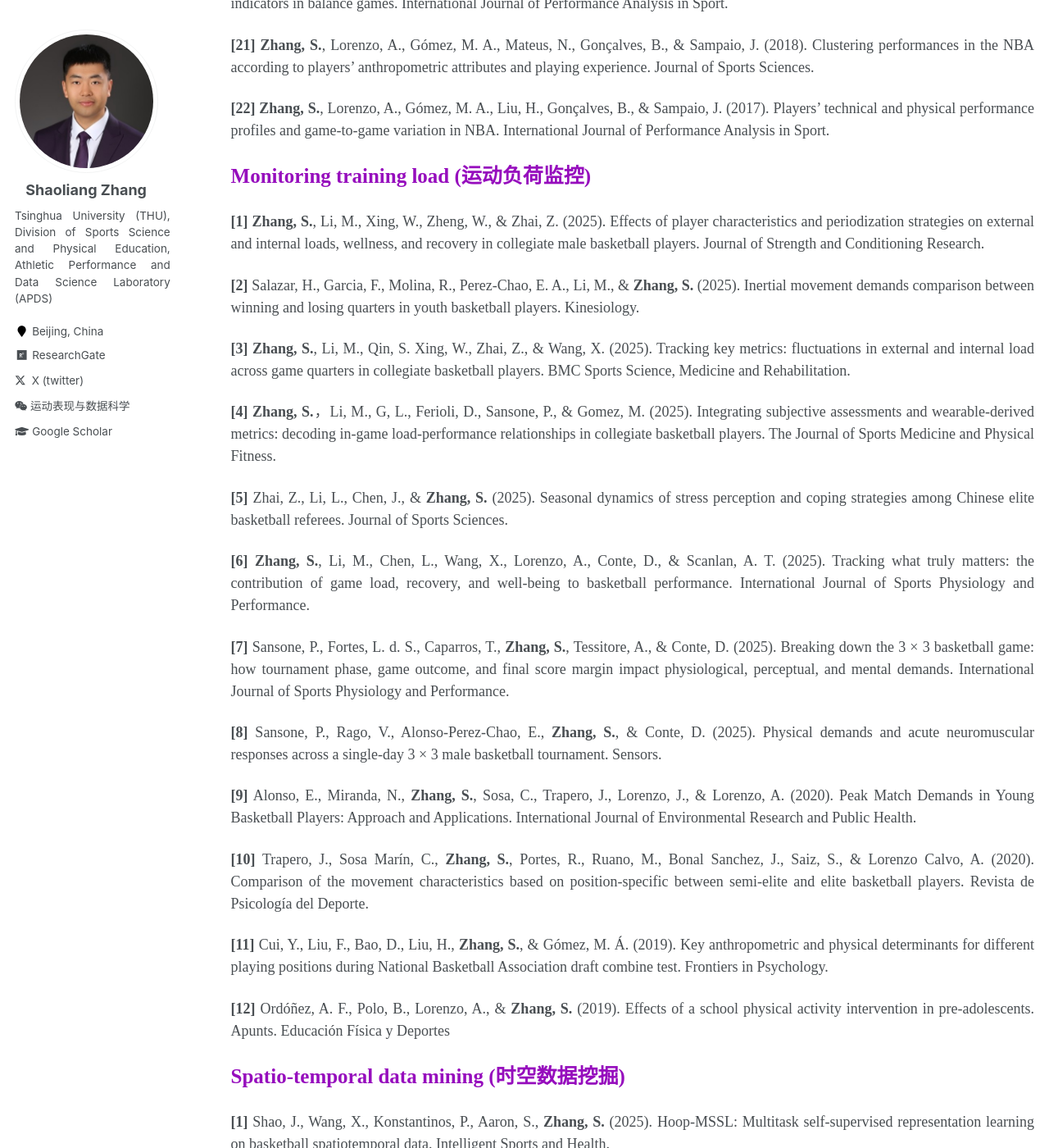
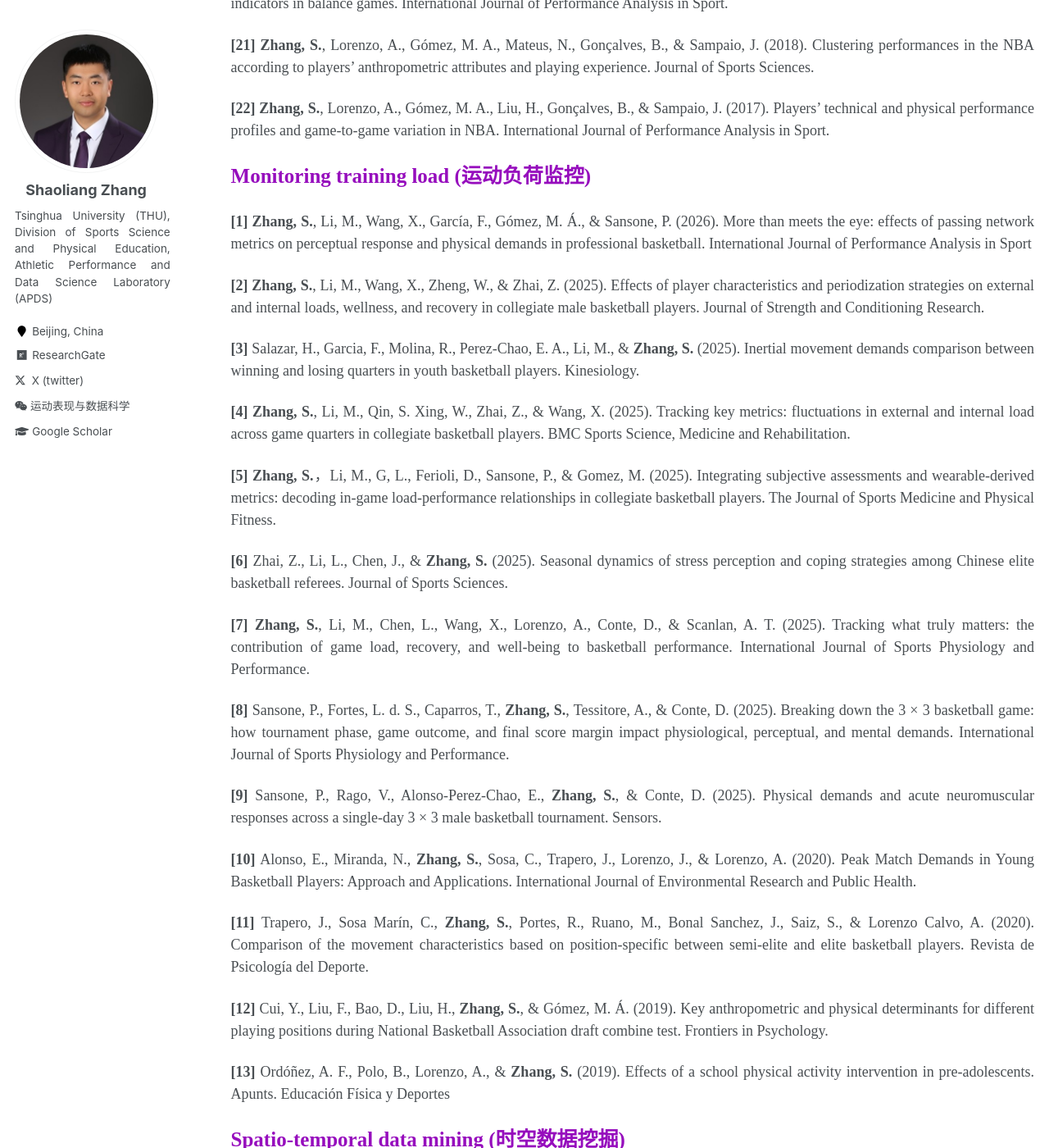
Before and after one commit to sportssuper/ZSL, a Jekyll site: the page built from _pages/publications.md, in a window 1280 px wide and 1400 px high, scrolled down 1807 px. Shown: the whole window at 82% size. Built offline with Jekyll 4.4.1, drawn with Linux system fonts in a browser that asks for light colours; a script that is not in the unit is left out.

Commit message:
Update publications.md

```diff
--- a/_pages/publications.md
+++ b/_pages/publications.md
@@ -82,29 +82,31 @@ author_profile: true
 
 <span style="color: #960DBD; font-weight: bold; font-size: 25px;">Monitoring training load (运动负荷监控)</span>
 
-**[1]** **Zhang, S.**, Li, M., Xing, W., Zheng, W., & Zhai, Z. (2025). Effects of player characteristics and periodization strategies on external and internal loads, wellness, and recovery in collegiate male basketball players. Journal of Strength and Conditioning Research.
+**[1]** **Zhang, S.**, Li, M., Wang, X., García, F., Gómez, M. Á., & Sansone, P. (2026). More than meets the eye: effects of passing network metrics on perceptual response and physical demands in professional basketball. International Journal of Performance Analysis in Sport
 
-**[2]** Salazar, H., Garcia, F., Molina, R., Perez-Chao, E. A., Li, M., & **Zhang, S.** (2025). Inertial movement demands comparison between winning and losing quarters in youth basketball players. Kinesiology.
+**[2]** **Zhang, S.**, Li, M., Wang, X., Zheng, W., & Zhai, Z. (2025). Effects of player characteristics and periodization strategies on external and internal loads, wellness, and recovery in collegiate male basketball players. Journal of Strength and Conditioning Research.
 
-**[3]** **Zhang, S.**, Li, M., Qin, S. Xing, W., Zhai, Z., & Wang, X. (2025). Tracking key metrics: fluctuations in external and internal load across game quarters in collegiate basketball players. BMC Sports Science, Medicine and Rehabilitation.
+**[3]** Salazar, H., Garcia, F., Molina, R., Perez-Chao, E. A., Li, M., & **Zhang, S.** (2025). Inertial movement demands comparison between winning and losing quarters in youth basketball players. Kinesiology.
 
-**[4]** **Zhang, S.**，Li, M., G, L., Ferioli, D., Sansone, P., & Gomez, M. (2025). Integrating subjective assessments and wearable-derived metrics: decoding in-game load-performance relationships in collegiate basketball players. The Journal of Sports Medicine and Physical Fitness.
+**[4]** **Zhang, S.**, Li, M., Qin, S. Xing, W., Zhai, Z., & Wang, X. (2025). Tracking key metrics: fluctuations in external and internal load across game quarters in collegiate basketball players. BMC Sports Science, Medicine and Rehabilitation.
 
-**[5]** Zhai, Z., Li, L., Chen, J., & **Zhang, S.** (2025). Seasonal dynamics of stress perception and coping strategies among Chinese elite basketball referees. Journal of Sports Sciences.
+**[5]** **Zhang, S.**，Li, M., G, L., Ferioli, D., Sansone, P., & Gomez, M. (2025). Integrating subjective assessments and wearable-derived metrics: decoding in-game load-performance relationships in collegiate basketball players. The Journal of Sports Medicine and Physical Fitness.
 
-**[6]** **Zhang, S.**, Li, M., Chen, L., Wang, X., Lorenzo, A., Conte, D., & Scanlan, A. T. (2025). Tracking what truly matters: the contribution of game load, recovery, and well-being to basketball performance. International Journal of Sports Physiology and Performance.
+**[6]** Zhai, Z., Li, L., Chen, J., & **Zhang, S.** (2025). Seasonal dynamics of stress perception and coping strategies among Chinese elite basketball referees. Journal of Sports Sciences.
 
-**[7]** Sansone, P., Fortes, L. d. S., Caparros, T., **Zhang, S.**, Tessitore, A., & Conte, D. (2025). Breaking down the 3 × 3 basketball game: how tournament phase, game outcome, and final score margin impact physiological, perceptual, and mental demands. International Journal of Sports Physiology and Performance.
+**[7]** **Zhang, S.**, Li, M., Chen, L., Wang, X., Lorenzo, A., Conte, D., & Scanlan, A. T. (2025). Tracking what truly matters: the contribution of game load, recovery, and well-being to basketball performance. International Journal of Sports Physiology and Performance.
 
-**[8]** Sansone, P., Rago, V., Alonso-Perez-Chao, E., **Zhang, S.**, & Conte, D. (2025). Physical demands and acute neuromuscular responses across a single-day 3 × 3 male basketball tournament. Sensors.
+**[8]** Sansone, P., Fortes, L. d. S., Caparros, T., **Zhang, S.**, Tessitore, A., & Conte, D. (2025). Breaking down the 3 × 3 basketball game: how tournament phase, game outcome, and final score margin impact physiological, perceptual, and mental demands. International Journal of Sports Physiology and Performance.
 
-**[9]** Alonso, E., Miranda, N., **Zhang, S.**, Sosa, C., Trapero, J., Lorenzo, J., & Lorenzo, A. (2020). Peak Match Demands in Young Basketball Players: Approach and Applications. International Journal of Environmental Research and Public Health.
+**[9]** Sansone, P., Rago, V., Alonso-Perez-Chao, E., **Zhang, S.**, & Conte, D. (2025). Physical demands and acute neuromuscular responses across a single-day 3 × 3 male basketball tournament. Sensors.
 
-**[10]** Trapero, J., Sosa Marín, C., **Zhang, S.**, Portes, R., Ruano, M., Bonal Sanchez, J., Saiz, S., & Lorenzo Calvo, A. (2020). Comparison of the movement characteristics based on position-specific between semi-elite and elite basketball players. Revista de Psicología del Deporte.
+**[10]** Alonso, E., Miranda, N., **Zhang, S.**, Sosa, C., Trapero, J., Lorenzo, J., & Lorenzo, A. (2020). Peak Match Demands in Young Basketball Players: Approach and Applications. International Journal of Environmental Research and Public Health.
 
-**[11]** Cui, Y., Liu, F., Bao, D., Liu, H., **Zhang, S.**, & Gómez, M. Á. (2019). Key anthropometric and physical determinants for different playing positions during National Basketball Association draft combine test. Frontiers in Psychology.
+**[11]** Trapero, J., Sosa Marín, C., **Zhang, S.**, Portes, R., Ruano, M., Bonal Sanchez, J., Saiz, S., & Lorenzo Calvo, A. (2020). Comparison of the movement characteristics based on position-specific between semi-elite and elite basketball players. Revista de Psicología del Deporte.
 
-**[12]** Ordóñez, A. F., Polo, B., Lorenzo, A., & **Zhang, S.** (2019). Effects of a school physical activity intervention in pre-adolescents. Apunts. Educación Física y Deportes
+**[12]** Cui, Y., Liu, F., Bao, D., Liu, H., **Zhang, S.**, & Gómez, M. Á. (2019). Key anthropometric and physical determinants for different playing positions during National Basketball Association draft combine test. Frontiers in Psychology.
+
+**[13]** Ordóñez, A. F., Polo, B., Lorenzo, A., & **Zhang, S.** (2019). Effects of a school physical activity intervention in pre-adolescents. Apunts. Educación Física y Deportes
 
 
 
```
